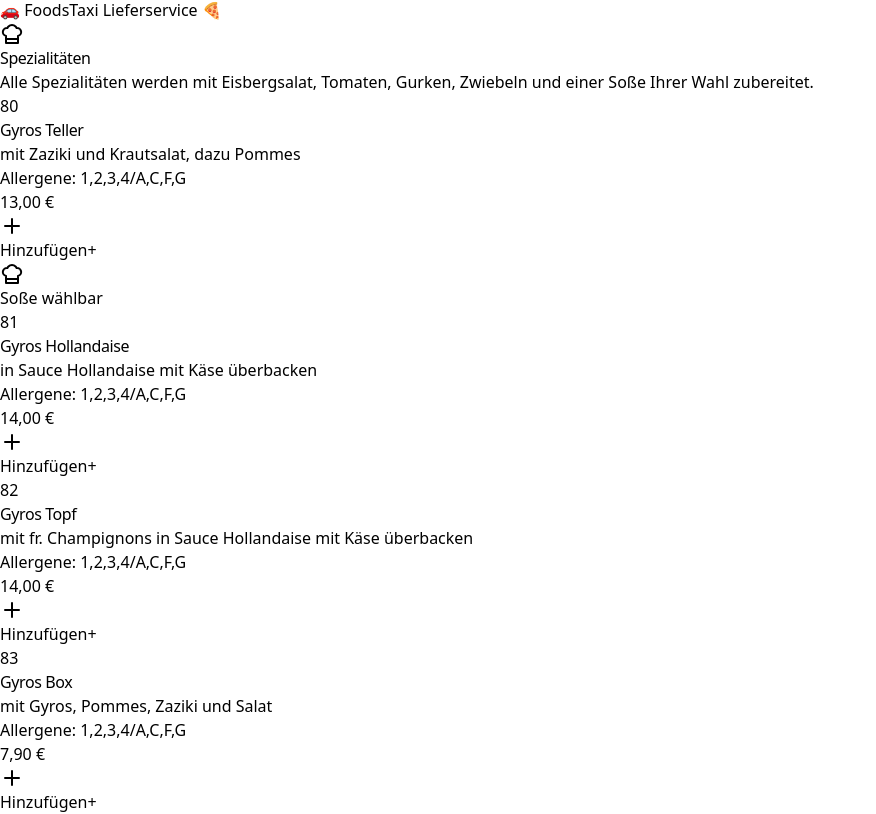
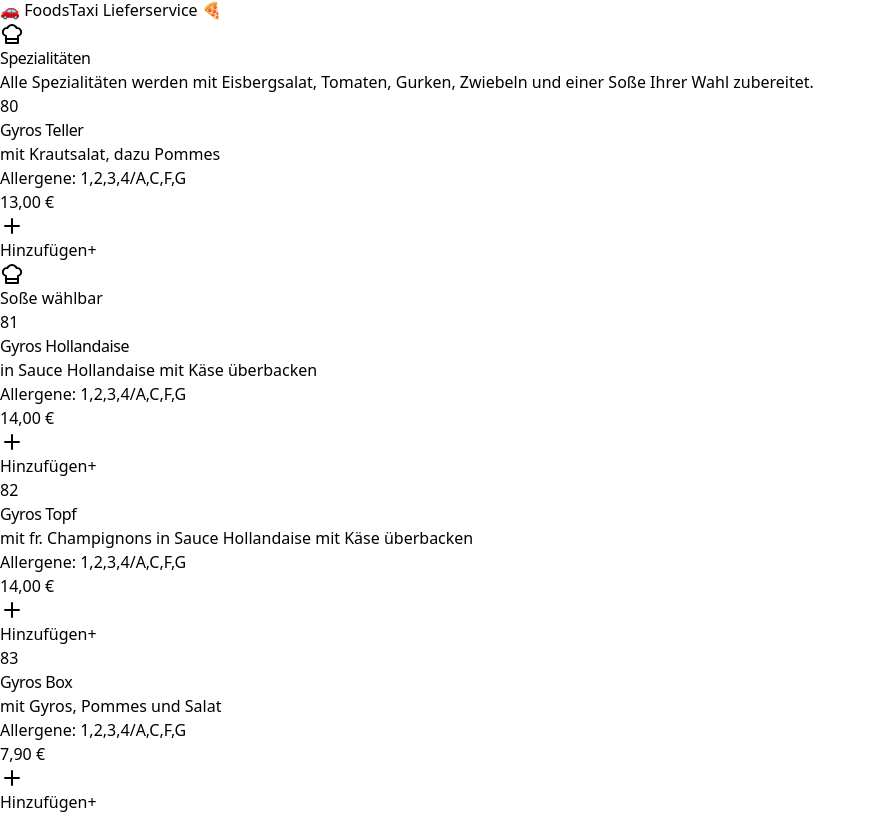
Before and after one commit to ecoezer/foodtaxi, a React (Vite) app: page / in a window 1280 px wide. Shown: the part 1690-2504 px from the top of the page, without its empty margins (0-876 px from the left). Built offline with nearby package versions, Linux system fonts and the light colour scheme.

Commit message:
Remove Tzatziki from menu options

```diff
--- a/src/data/menuItems.ts
+++ b/src/data/menuItems.ts
@@ -16,7 +16,6 @@ export const pastaTypes: PastaType[] = [
 
 // Sauce types for Spezialitäten
 export const sauceTypes: SauceType[] = [
-  { name: 'Tzatziki' },
   { name: 'Chilli' },
   { name: 'ohne Soße' }
 ];
@@ -68,7 +67,6 @@ export const wunschPizzaIngredients: WunschPizzaIngredient[] = [
   { name: 'Spiegelei' },
   { name: 'Spinat' },
   { name: 'Tomaten' },
-  { name: 'Tzatziki' },
   { name: 'Würstchen' },
   { name: 'Zwiebeln' },
   { name: 'ohne Zutat' }
@@ -107,7 +105,6 @@ export const pizzaExtras: PizzaExtra[] = [
   { name: 'Spiegelei', price: 1.50 },
   { name: 'Spinat', price: 1.50 },
   { name: 'Tomaten', price: 1.50 },
-  { name: 'Tzatziki', price: 1.50 },
   { name: 'Würstchen', price: 1.50 },
   { name: 'Zwiebeln', price: 1.50 }
 ];
@@ -130,7 +127,7 @@ export const donerDishes: MenuItem[] = [
     id: 80,
     number: 80,
     name: "Gyros Teller",
-    description: "mit Zaziki und Krautsalat, dazu Pommes",
+    description: "mit Krautsalat, dazu Pommes",
     price: 13.00,
     allergens: "1,2,3,4/A,C,F,G",
     isSpezialitaet: true
@@ -157,7 +154,7 @@ export const donerDishes: MenuItem[] = [
     id: 83,
     number: 83,
     name: "Gyros Box",
-    description: "mit Gyros, Pommes, Zaziki und Salat",
+    description: "mit Gyros, Pommes und Salat",
     price: 7.90,
     allergens: "1,2,3,4/A,C,F,G",
     isSpezialitaet: true
@@ -514,13 +511,6 @@ export const dips: MenuItem[] = [
   {
     id: 206,
     number: "206",
-    name: "Tzaziki",
-    description: "",
-    price: 1.50
-  },
-  {
-    id: 207,
-    number: "207",
     name: "BBQ",
     description: "",
     price: 1.50
```
